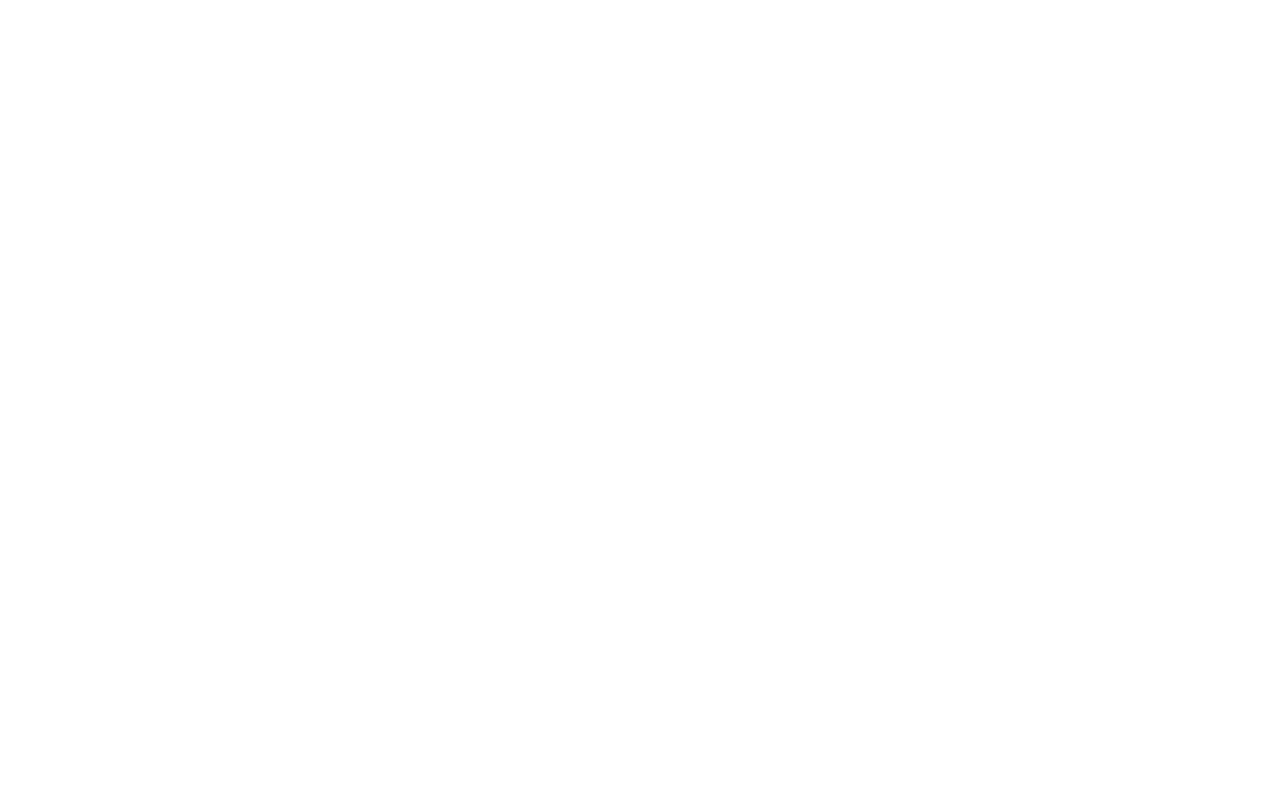
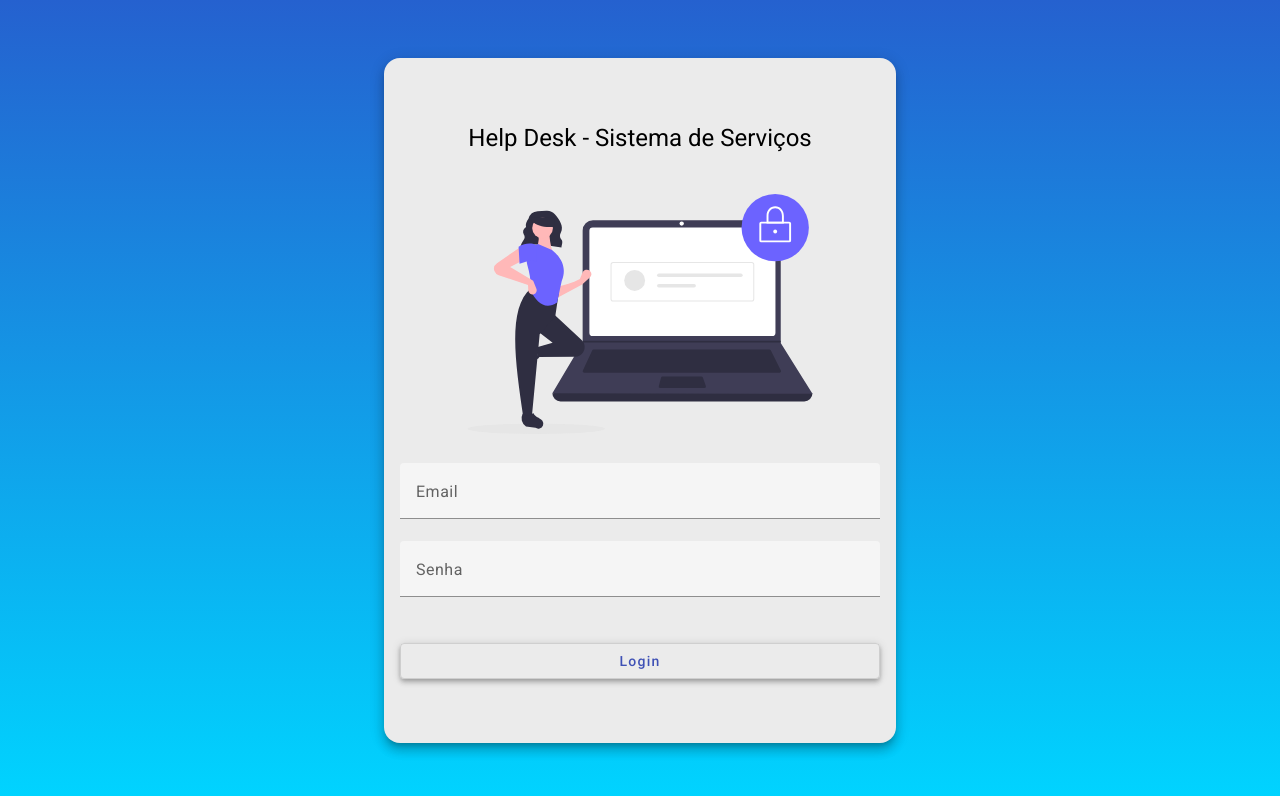
Before and after one commit to IgorMontezuma20/helpdesk-frontend, an Angular app: page /login in a window 1280 px wide. Before the commit this address led to /. Shown: the top 796 px of the page. Built offline with nearby package versions, Linux system fonts and the light colour scheme.

Commit message:
feat: finalizando componente de Login

```diff
--- a/src/app/app-routing.module.ts
+++ b/src/app/app-routing.module.ts
@@ -3,8 +3,12 @@ import { RouterModule, Routes } from '@angular/router';
 import { NavComponent } from './components/nav/nav.component';
 import { HomeComponent } from './components/home/home.component';
 import { TecnicoListComponent } from './components/tecnico/tecnico-list/tecnico-list.component';
+import { LoginComponent } from './components/login/login.component';
 
 const routes: Routes = [
+  {
+    path: 'login', component: LoginComponent
+  },
   {
     path: '',component: NavComponent, children: [
       {path: 'home', component: HomeComponent},
--- a/src/app/app.module.ts
+++ b/src/app/app.module.ts
@@ -30,6 +30,7 @@ import { NavComponent } from './components/nav/nav.component';
 import { HomeComponent } from './components/home/home.component';
 import { HeaderComponent } from './components/header/header.component';
 import { TecnicoListComponent } from './components/tecnico/tecnico-list/tecnico-list.component';
+import { LoginComponent } from './components/login/login.component';
 
 @NgModule({
   declarations: [
@@ -37,7 +38,8 @@ import { TecnicoListComponent } from './components/tecnico/tecnico-list/tecnico-
     NavComponent,
     HomeComponent,
     HeaderComponent,
-    TecnicoListComponent
+    TecnicoListComponent,
+    LoginComponent
   ],
   imports: [
     BrowserModule,
--- /dev/null
+++ b/src/app/components/login/login.component.css
@@ -0,0 +1,34 @@
+.container {
+    height: 100%;
+    background: linear-gradient(180deg, rgba(2,0,36,1) 0%, rgba(37,97,207,1) 0%, rgba(0,212,255,1) 100%);
+    display: flex;
+    align-items: center;
+    justify-content: center;
+}
+
+.form {
+    width: 30rem;
+    margin: auto;
+    background-color: rgb(235, 235, 235);
+    padding: 4rem 1rem;
+    border-radius: 1rem;
+}
+
+.full-width {
+    width: 100%;
+}
+
+h1 {
+    width: 100%;
+    text-align: center;
+}
+
+img {
+    height: 15rem;
+    width: 100%;
+    margin: 1.5rem auto 1.5rem auto;
+}
+
+button {
+    margin-top: 1.5rem;
+}
--- /dev/null
+++ b/src/app/components/login/login.component.html
@@ -0,0 +1,28 @@
+<div class="container">
+  <form class="form mat-elevation-z8">
+    <h1>Help Desk - Sistema de Serviços</h1>
+
+    <img
+      src="assets/img/login-image.svg"
+      alt="Help Desk - Sistema de Serviços"
+    />
+
+    <mat-form-field class="full-width">
+      <mat-label>Email</mat-label>
+      <input matInput placeholder="Ex. fulano@mail.com" />
+    </mat-form-field>
+
+    <mat-form-field class="full-width">
+      <mat-label>Senha</mat-label>
+      <input type="password" matInput placeholder="Ex. 123" />
+    </mat-form-field>
+
+    <button
+      class="full-width mat-elevation-z4"
+      mat-stroked-button
+      color="primary"
+    >
+      Login
+    </button>
+  </form>
+</div>
--- a/src/app/components/nav/nav.component.ts
+++ b/src/app/components/nav/nav.component.ts
@@ -13,7 +13,7 @@ export class NavComponent implements OnInit {
   }
 
   ngOnInit(): void {
-    this.router.navigate(['tecnicos'])
+    this.router.navigate(['home'])
   }
 
 }
```
Also changed, not shown: src/app/components/login/login.component.ts (added, +10 -0 lines), src/assets/img/login-image.svg (added).
